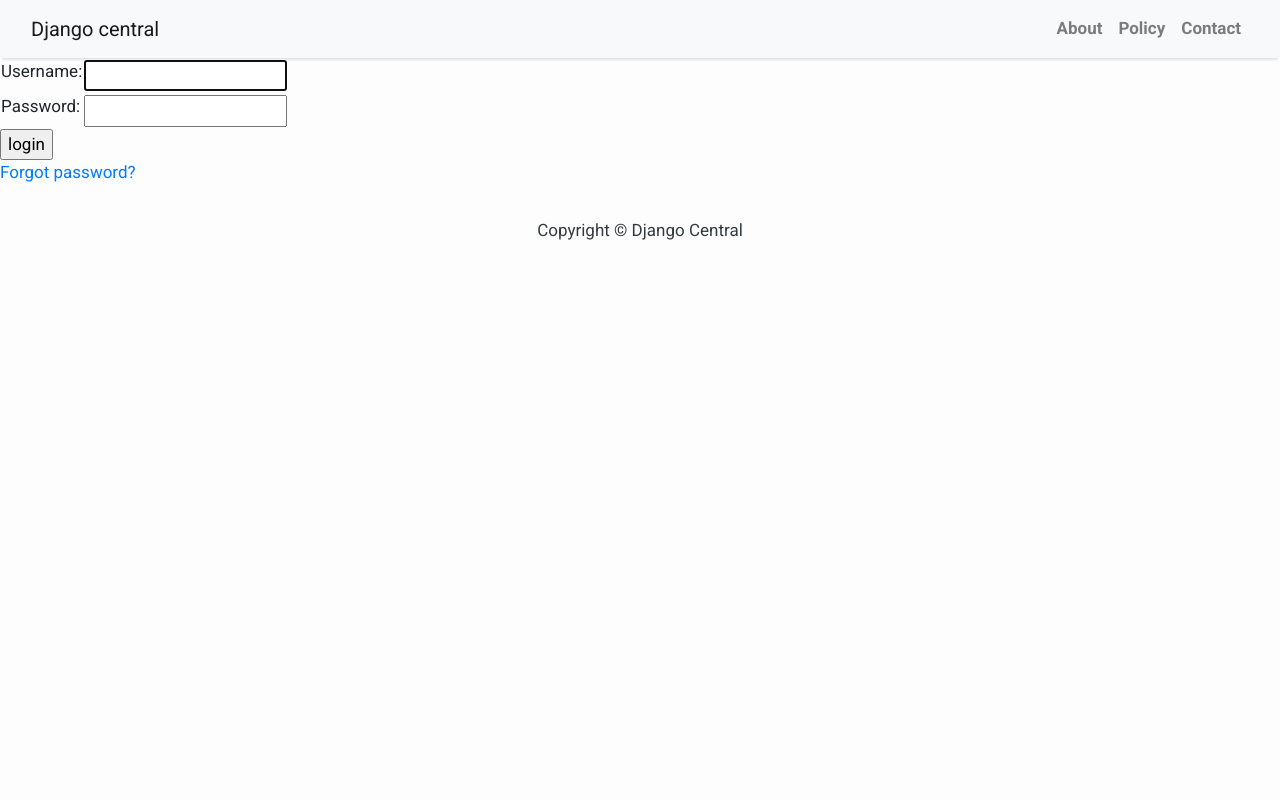
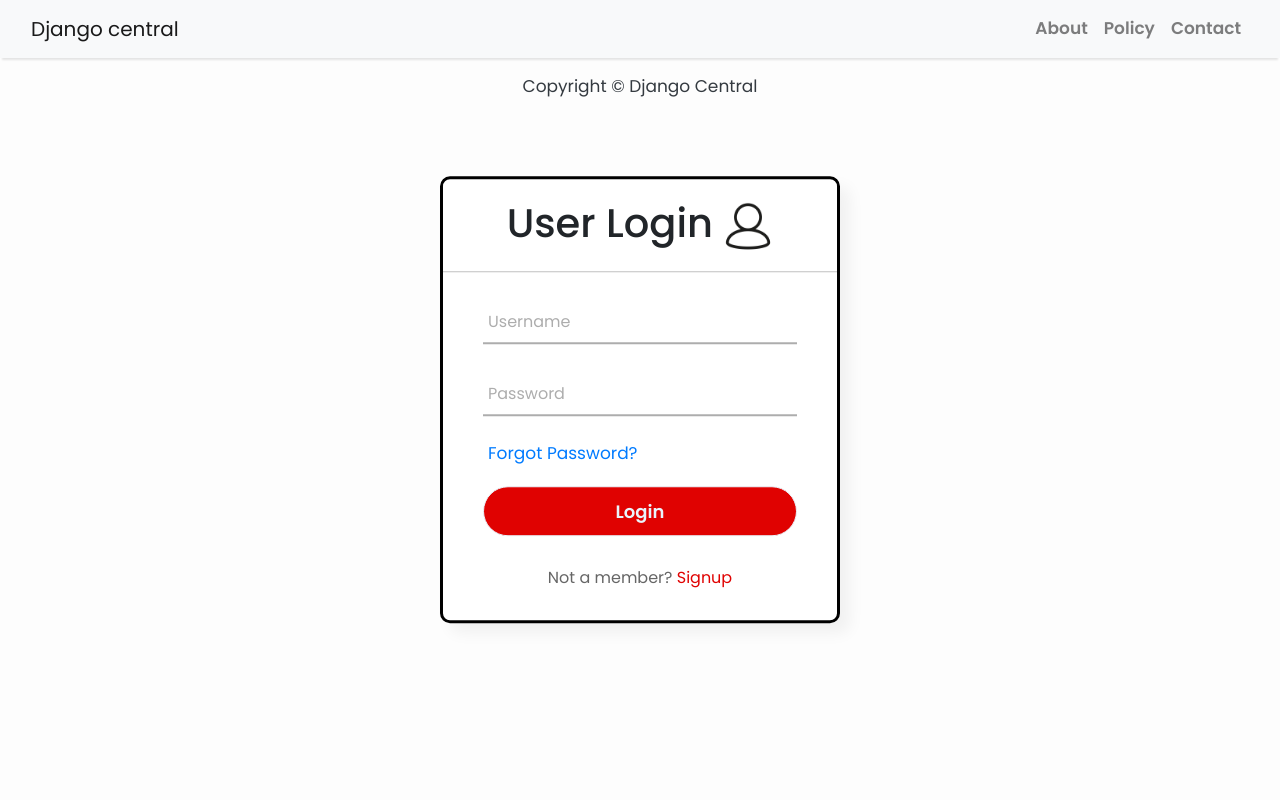
Before and after one commit to jab098/Vodafone-News, a Django app: page /users/accounts/login/ in a window 1280 px wide. Run offline with Django 4.2, Linux system fonts and the light colour scheme; parts of the project's set-up code (start-up, migrations or seed data) failed here and were passed over; some libraries are stand-ins or nearby versions.

Commit message:
Updated login screen

```diff
--- a/RIAProject/users/templates/registration/login.html
+++ b/RIAProject/users/templates/registration/login.html
@@ -1,6 +1,175 @@
 {% extends "base.html" %}
+{% block content %}
+{% load static %}
+<style>
+  @import url('https://fonts.googleapis.com/css2?family=Noto+Sans:wght@700&family=Poppins:wght@400;500;600&display=swap');
 
-{% block content %}
+  * {
+    margin: 0;
+    padding: 0;
+    box-sizing: border-box;
+    font-family: "Poppins", sans-serif;
+  }
+
+  body {
+    margin: 0;
+    padding: 0;
+    /* background: linear-gradient(120deg, #2980b9, #8e44ad); */
+    height: 100vh;
+    overflow: hidden;
+  }
+
+  .center {
+    position: absolute;
+    top: 50%;
+    left: 50%;
+    transform: translate(-50%, -50%);
+    width: 400px;
+    background: white;
+    border-radius: 10px;
+    border: 3px solid #000000;
+    box-shadow: 10px 10px 15px rgba(0, 0, 0, 0.05);
+  }
+
+  .center h1 {
+    text-align: center;
+    padding: 20px 0;
+    border-bottom: 1px solid silver;
+  }
+
+  .center form {
+    padding: 0 40px;
+    box-sizing: border-box;
+  }
+
+  form .txt_field {
+    position: relative;
+    border-bottom: 2px solid #adadad;
+    margin: 30px 0;
+  }
+
+  .txt_field input {
+    width: 100%;
+    padding: 0 5px;
+    height: 40px;
+    font-size: 16px;
+    border: none;
+    background: none;
+    outline: none;
+  }
+
+  .txt_field label {
+    position: absolute;
+    top: 50%;
+    left: 5px;
+    color: #adadad;
+    transform: translateY(-50%);
+    font-size: 16px;
+    pointer-events: none;
+    transition: .5s;
+  }
+
+  .txt_field span::before {
+    content: '';
+    position: absolute;
+    top: 40px;
+    left: 0;
+    width: 0%;
+    height: 2px;
+    background: #e00201;
+    transition: .5s;
+  }
+
+  .txt_field input:focus~label,
+  .txt_field input:valid~label {
+    top: -5px;
+    color: #e00201;
+  }
+
+  .txt_field input:focus~span::before,
+  .txt_field input:valid~span::before {
+    width: 100%;
+  }
+
+  .pass {
+    margin: -5px 0 20px 5px;
+    color: #a6a6a6;
+    cursor: pointer;
+  }
+
+  .pass:hover {
+    text-decoration: underline;
+  }
+
+  input[type="submit"] {
+    width: 100%;
+    height: 50px;
+    border: 1px solid;
+    background: #e00201;
+    border-radius: 25px;
+    font-size: 18px;
+    color: #e9f4fb;
+    font-weight: 700;
+    cursor: pointer;
+    outline: none;
+  }
+
+  input[type="submit"]:hover {
+    border-color: #e00201;
+    transition: .5s;
+  }
+
+  .signup_link {
+    margin: 30px 0;
+    text-align: center;
+    font-size: 16px;
+    color: #666666;
+  }
+
+  .signup_link a {
+    color: #e00201;
+    text-decoration: none;
+  }
+
+  .signup_link a:hover {
+    text-decoration: underline;
+  }
+</style>
+
+<body>
+  {% if form.errors %}
+  <p>Your username and password didn't match. Please try again.</p>
+  {% endif %}
+
+  {% if next %}
+  {% if user.is_authenticated %}
+  <p>Your account doesn't have access to this page. To proceed,
+    please login with an account that has access.</p>
+  {% else %}
+  <p>Please login to see this page.</p>
+  {% endif %}
+  {% endif %}
+
+  <div class="center">
+    <h1>User Login <img src="{% static 'user_icon.png' %}" alt="Icon" width="50" height="50"></h1>
+    <form method="post" action="{% url 'login' %}">
+      <div class="txt_field">
+        <input type="text" required>
+        <span></span>
+        <label>Username</label>
+      </div>
+      <div class="txt_field">
+        <input type="password" required>
+        <span></span>
+        <label>Password</label>
+      </div>
+      <div class="pass"><a href="{% url 'password_reset' %}">Forgot Password?</a></div>
+      <input type="submit" value="Login">
+      <div class="signup_link">
+        Not a member? <a href="#">Signup</a>
+      </div>
+    </form>
+  </div>
 
   {% if form.errors %}
   <p>Your username and password didn't match. Please try again.</p>
@@ -15,23 +184,8 @@
   {% endif %}
   {% endif %}
 
-  <form method="post" action="{% url 'login' %}">
-    {% csrf_token %}
-    <table>
-      <tr>
-        <td>{{ form.username.label_tag }}</td>
-        <td>{{ form.username }}</td>
-      </tr>
-      <tr>
-        <td>{{ form.password.label_tag }}</td>
-        <td>{{ form.password }}</td>
-      </tr>
-    </table>
-    <input type="submit" value="login">
-    <input type="hidden" name="next" value="{{ next }}">
-  </form>
+</body>
 
-  {# Assumes you setup the password_reset view in your URLconf #}
-  <p><a href="{% url 'password_reset' %}">Forgot password?</a></p>
+</html>
 
 {% endblock %}
```
Also changed, not shown: RIAProject/static/user_icon.png (added). Lines whose indentation alone changed are shown as unchanged.
